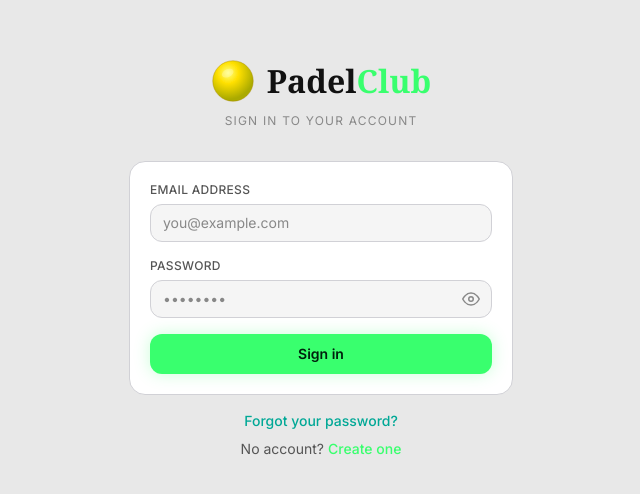
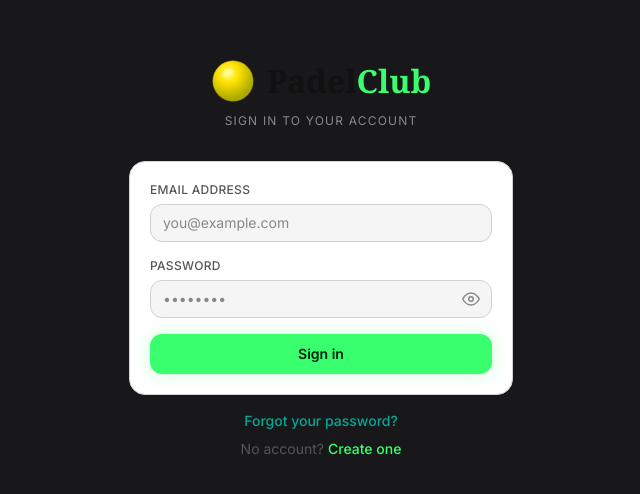
Before and after one commit to mallax888/padelclub, a Next.js app: page /auth/login in a window 1280 px wide. Shown: the part 142-636 px from the top of the page, without its empty margins (319-959 px from the left). Built offline with nearby package versions, Linux system fonts and the light colour scheme; no server answers.

Commit message:
Revert to dark mode, add cyan accent border on h1 headings

```diff
--- a/app/globals.css
+++ b/app/globals.css
@@ -16,7 +16,7 @@ input, textarea, select, [contenteditable] {
 @tailwind utilities;
 
 :root {
-  --bg-base:            #E8E8E8;
+  --bg-base:            #18181B;
   --bg-surface:         #27272A;
   --bg-raised:          #3F3F46;
   --text-primary:       #F4F4F5;
@@ -34,7 +34,7 @@ input, textarea, select, [contenteditable] {
 }
 
 .light {
-  --bg-base:            #E8E8E8;
+  --bg-base:            #18181B;
   --bg-surface:         #FFFFFF;
   --bg-raised:          #F5F5F5;
   --text-primary:       #111111;
@@ -69,6 +69,11 @@ input, textarea, select, [contenteditable] {
   h1, h2, h3, h4, h5, h6 {
     color: var(--text-primary);
     @apply font-semibold tracking-tight select-none;
+  }
+  h1 {
+    border-left: 3px solid var(--brand-primary);
+    padding-left: 12px;
+    box-shadow: -4px 0 12px 0 var(--brand-primary-muted);
   }
 }
 
```
